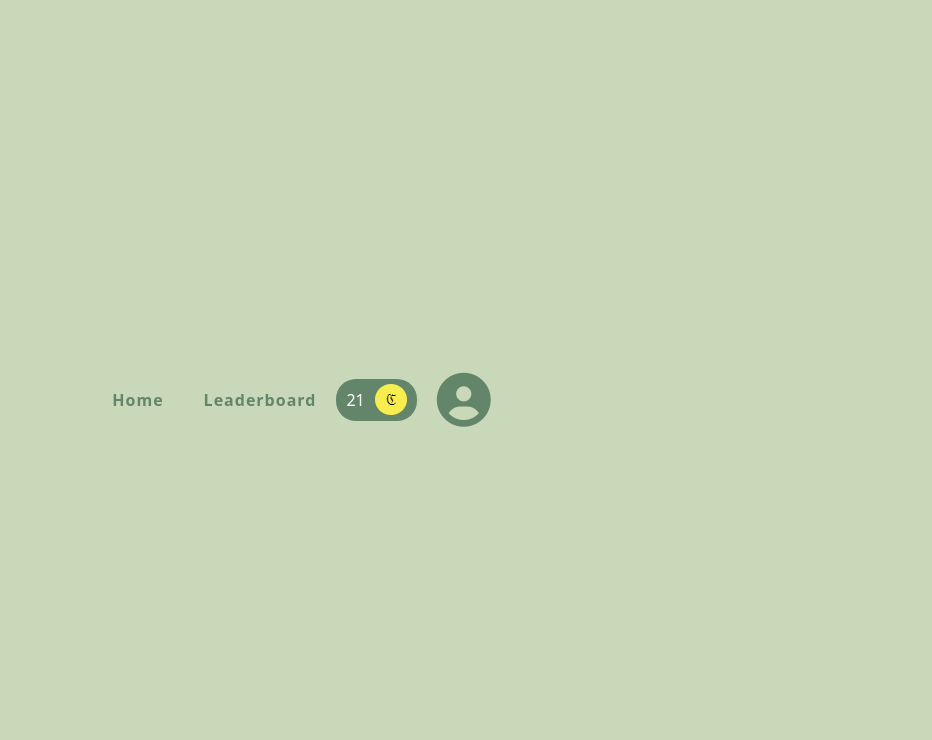
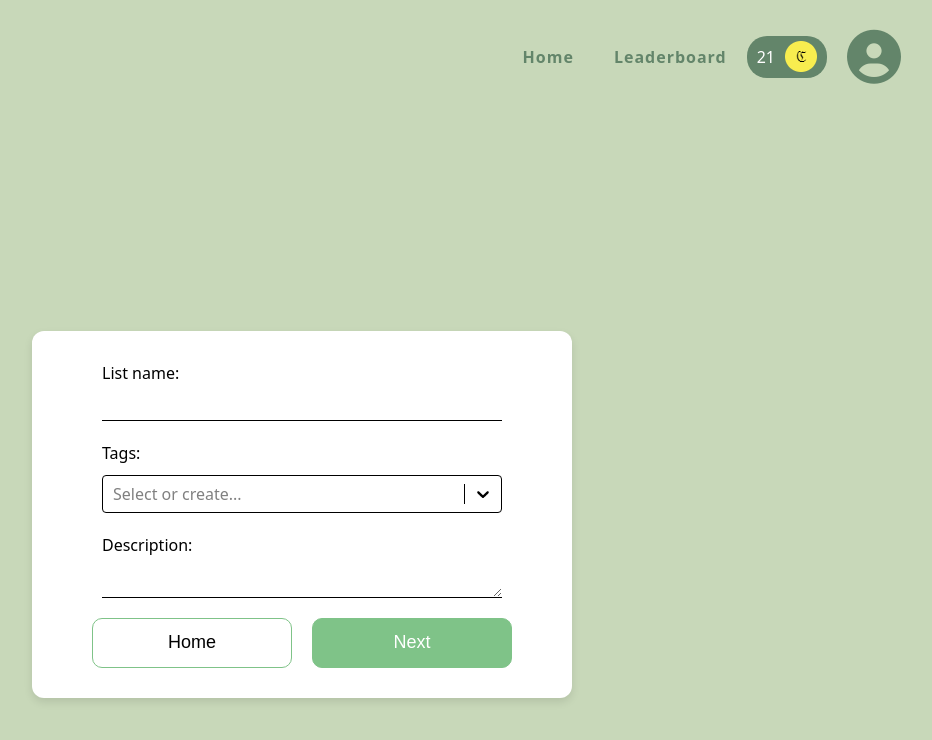
Before and after one commit to MykhailoDrogovoz/hackatime, a React (Vite) app in the folder workout_app/: page /new-list in a window 1280 px wide. Before the commit this address had no page. Shown: the top 740 px of the page, without its empty margins (338-1270 px from the left). Built offline with nearby package versions, Linux system fonts and the light colour scheme.

Commit message:
Added new list page

```diff
--- a/workout_app/package.json
+++ b/workout_app/package.json
@@ -16,6 +16,7 @@
     "react": "^19.1.0",
     "react-dom": "^19.1.0",
     "react-router-dom": "^7.6.0",
+    "react-select": "^5.10.1",
     "recharts": "^2.15.3",
     "three": "^0.176.0"
   },
--- a/workout_app/src/App.jsx
+++ b/workout_app/src/App.jsx
@@ -9,6 +9,7 @@ import { BrowserRouter as Router, Route, Routes } from "react-router-dom";
 import Header from "./components/header/Header";
 import { useLocation } from "react-router-dom";
 import DoneExercise from "./components/exercise/DoneExercise";
+import NewList from "./components/home/lists/NewList";
 
 function App() {
   const location = useLocation();
@@ -25,6 +26,7 @@ function App() {
         <Route path="/options" element={<Options />} />
         <Route path="/exercise" element={<Exercise />} />
         <Route path="/exercise-done" element={<DoneExercise />} />
+        <Route path="/new-list" element={<NewList />} />
       </Routes>
     </div>
   );
--- a/workout_app/src/components/home/Home.jsx
+++ b/workout_app/src/components/home/Home.jsx
@@ -36,7 +36,9 @@ function Home() {
         <PieGraph percentage={75} handleClick={handleClick}></PieGraph>
         <PieGraph percentage={100} handleClick={handleClick}></PieGraph>
       </div>
-      <Category />
+      <div className="full-screen">
+        <Category />
+      </div>
       <div className="full-screen">
         <List />
       </div>
--- a/workout_app/src/components/home/category/Category.jsx
+++ b/workout_app/src/components/home/category/Category.jsx
@@ -20,7 +20,6 @@ const data = [
 
 function Category() {
   return (
-    <div className="full-screen">
     <div className="chart-container">
       <h1 className="chart-title">Physical activities</h1>
 
@@ -64,7 +63,6 @@ function Category() {
         </BarChart>
       </ResponsiveContainer>
     </div>
-    </div>
   );
 }
 
--- a/workout_app/src/components/home/lists/List.css
+++ b/workout_app/src/components/home/lists/List.css
@@ -1,5 +1,9 @@
 .lists {
   background: #fff;
+  color: #000;
+}
+
+.lists a {
   color: #000;
 }
 
@@ -7,19 +11,20 @@
   box-shadow: none;
 }
 
-.lists button {
-  background: #7fc388;
-}
-
 .new-list-button {
   display: flex;
   justify-content: space-between;
+}
+
+.new-list-button button {
+  background: #7fc388;
 }
 
 .list {
   padding: 20px;
   background: #000;
   color: #fff;
+  border-radius: 20px;
 }
 
 .list-header {
@@ -44,7 +49,6 @@
 .lists-container {
   display: flex;
   gap: 50px;
-  max-width: 800px;
   overflow: hidden;
 }
 
--- a/workout_app/src/components/home/lists/List.jsx
+++ b/workout_app/src/components/home/lists/List.jsx
@@ -1,3 +1,4 @@
+import { Link } from "react-router-dom";
 import "./List.css";
 
 function List() {
@@ -5,7 +6,9 @@ function List() {
     <div className="lists chart-container">
       <div className="new-list-button">
         <h2>Your lists</h2>
-        <button>+ Add new list</button>
+        <button>
+          <Link to="/new-list">+ Add new list </Link>
+        </button>
       </div>
       <div className="lists-container">
         <div className="list">
--- /dev/null
+++ b/workout_app/src/components/home/lists/NewList.css
@@ -0,0 +1,62 @@
+.new-list {
+  max-width: 500px;
+}
+
+.new-list form {
+  display: flex;
+  flex-direction: column;
+  align-items: center;
+}
+
+.new-list form .form-group {
+  margin: 10px;
+  display: flex;
+  flex-direction: column;
+  width: 80%;
+}
+
+.new-list form div input,
+.new-list form div textarea {
+  padding: 10px 5px;
+  border: none;
+  border-bottom: 1px solid #000;
+  border-width: 1px;
+}
+
+.new-list form div textarea {
+  padding-bottom: 0;
+}
+
+.css-1xc3v61-indicatorContainer {
+  color: #000 !important;
+}
+
+.css-13cymwt-control {
+  border-color: #000 !important;
+}
+
+.css-1u9des2-indicatorSeparator {
+  background-color: #000 !important;
+}
+
+.css-b62m3t-container {
+  padding-top: 10px;
+}
+
+.new-list form div input:focus,
+.new-list form div textarea:focus {
+  outline: none;
+}
+
+.new-list form .buttons-white-theme {
+  flex-direction: row;
+}
+
+.buttons-white-theme button {
+  background: transparent;
+  border: #7fc388 1px solid;
+}
+
+.buttons-white-theme .main-button {
+  background: #7fc388;
+}
--- /dev/null
+++ b/workout_app/src/components/home/lists/NewList.jsx
@@ -0,0 +1,76 @@
+import { useNavigate } from "react-router-dom";
+import "./NewList.css";
+import CreatableSelect from "react-select/creatable";
+import { useState } from "react";
+
+function NewList() {
+  const navigate = useNavigate();
+
+  const [options, setOptions] = useState([
+    { value: "Push ups", label: "Push ups" },
+    { value: "Squats", label: "Squats" },
+    { value: "Oblique Crunches", label: "Oblique Crunches" },
+    { value: "Planks", label: "Planks" },
+  ]);
+
+  const [value, setValue] = useState([]);
+
+  const handleChange = (newValue) => {
+    setValue(newValue);
+  };
+
+  const handleCreate = (inputValue) => {
+    const newOption = { value: inputValue.toLowerCase(), label: inputValue };
+    setOptions((prev) => [...prev, newOption]);
+    setValue((prev) => [...prev, newOption]);
+  };
+
+  const homeRedirect = () => {
+    navigate("/");
+  };
+
+  const NewListHandler = () => {
+    alert("New list added");
+    homeRedirect();
+  };
+
+  return (
+    <div className="full-screen">
+      <div className="lists chart-container new-list">
+        <form action="">
+          <div className="form-group">
+            <label htmlFor="">List name:</label>
+            <input type="text" />
+          </div>
+
+          <div className="form-group">
+            <label htmlFor="">Tags:</label>
+            <CreatableSelect
+              isMulti
+              isClearable
+              onChange={handleChange}
+              onCreateOption={handleCreate}
+              options={options}
+              value={value}
+              placeholder="Select or create..."
+            />
+          </div>
+
+          <div className="form-group">
+            <label htmlFor="">Description:</label>
+            <textarea name="" id=""></textarea>
+          </div>
+
+          <div className="buttons-white-theme">
+            <button onClick={homeRedirect}>Home</button>
+            <button className="main-button" onClick={NewListHandler}>
+              Next
+            </button>
+          </div>
+        </form>
+      </div>
+    </div>
+  );
+}
+
+export default NewList;
```
Also changed, not shown: 1 other file (tests, documents, lock files or other folders). Lines whose indentation alone changed are shown as unchanged.
